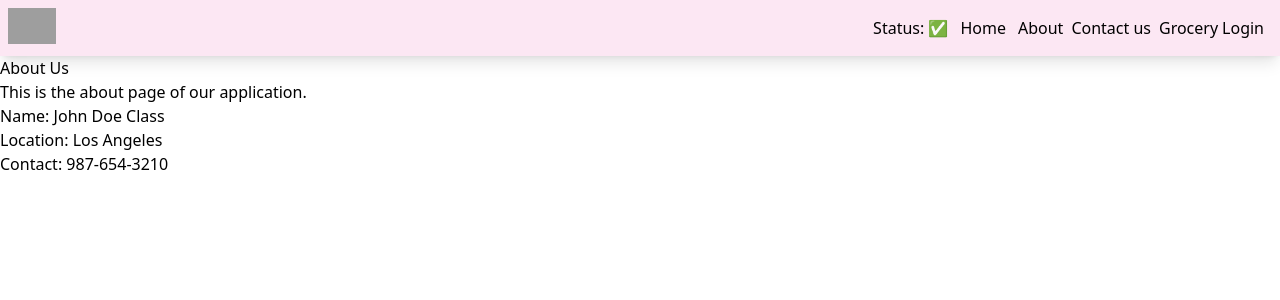
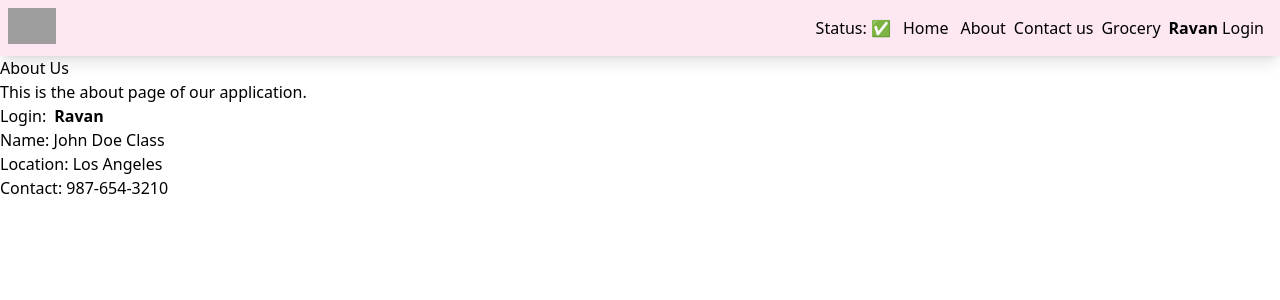
Before and after one commit to 143ravan/lets-react, a React (Vite) app: page /about in a window 1280 px wide. Shown: the top 300 px of the page. Built offline with nearby package versions, Linux system fonts and the light colour scheme; grey boxes are pictures that could not be loaded.

Commit message:
createContext + useContext + context.Provider + provide.Consumer + level of context

```diff
--- a/src/App.js
+++ b/src/App.js
@@ -1,4 +1,4 @@
-import { lazy, Suspense } from 'react'
+import { lazy, Suspense, useEffect, useState } from 'react'
 import ReactDOM from 'react-dom/client'
 import { createBrowserRouter, RouterProvider, Outlet } from 'react-router-dom'
 
@@ -9,6 +9,7 @@ import Contact from './components/Contact'
 import Error from './components/Error'
 import RestaurantMenu from './components/RestaurantMenu'
 
+import UserContext from './utils/UserContext'
 // chunking
 // code splitting
 // dynamic bundling
@@ -16,13 +17,23 @@ import RestaurantMenu from './components/RestaurantMenu'
 // on demand loading
 const Grocery = lazy(() => import('./components/Grocery'))
 
-const AppLayout = () => (
-  <div id="app" className="app">
-    <Header />
-    <Outlet />
-  </div>
-)
+const AppLayout = () => {
+  const [userName, setUserName] = useState()
+  useEffect(() => {
+    setUserName('Ravan')
+  }, [])
+  return (
+    <UserContext.Provider value={{ loggedInUser: userName, setUserName }}>
+      <div id="app" className="app">
+        {/* <UserContext.Provider value={{ loggedInUser: 'TESTING' }}> */}
+        <Header />
+        {/* </UserContext.Provider> */}
 
+        <Outlet />
+      </div>
+    </UserContext.Provider>
+  )
+}
 const appRouter = createBrowserRouter([
   {
     path: '/',
--- a/src/components/Body.js
+++ b/src/components/Body.js
@@ -1,8 +1,9 @@
-import { useEffect, useState } from 'react'
+import { useContext, useEffect, useState } from 'react'
 import { Link } from 'react-router-dom'
 import RestaurantCard, { withPromotedLabel } from './RestaurantCard'
 import Shimmer from './Shimmer'
 import useOnlineStatus from '../utils/useOnlineStatus'
+import UserContext from '../utils/UserContext'
 
 const Body = () => {
   const [restaurantList, setRestaurantList] = useState([])
@@ -10,6 +11,7 @@ const Body = () => {
   const [searchText, setSearchText] = useState('')
 
   const PromotedRestaurantCard = withPromotedLabel(RestaurantCard)
+  const { loggedInUser, setUserName } = useContext(UserContext)
 
   useEffect(() => {
     fetchData()
@@ -71,6 +73,17 @@ const Body = () => {
             Top rated restaurants{' '}
           </button>
         </div>
+        <div className="p-4 flex gap-2">
+          <label className="p-2">User Name</label>
+          <input
+            id="userName"
+            type="text"
+            placeholder=" update user name"
+            className="border-solid border-black border-1 rounded-sm"
+            value={loggedInUser}
+            onChange={(e) => setUserName(e.target.value)}
+          />
+        </div>
       </div>
       <div className="flex flex-wrap">
         {filteredRestaurantList.map((restaurant) => (
--- a/src/components/Header.js
+++ b/src/components/Header.js
@@ -1,12 +1,16 @@
-import { useState } from 'react'
+import { useContext, useState } from 'react'
 import { Link } from 'react-router-dom'
+
 import useOnlineStatus from '../utils/useOnlineStatus'
 import constants from '../utils/constants'
+import UserContext from '../utils/UserContext'
 const { LOGO_URL } = constants
 
 export const Header = () => {
   const [btnName, setBtnName] = useState('Login')
   const onlineStatus = useOnlineStatus()
+  const { loggedInUser } = useContext(UserContext)
+
   return (
     <div className="flex justify-between bg-pink-100 shadow-lg">
       <div className="w-16 p-2">
@@ -27,6 +31,7 @@ export const Header = () => {
           <li className="px-1">
             <Link to="/grocery">Grocery</Link>
           </li>
+          <li className="px-1 font-bold">{loggedInUser}</li>
           <button
             className="login-button"
             onClick={() => {
--- a/src/components/UserClass.js
+++ b/src/components/UserClass.js
@@ -1,4 +1,5 @@
 import React from 'react'
+import UserContext from '../utils/UserContext'
 
 class UserClass extends React.Component {
   constructor(props) {
@@ -9,6 +10,14 @@ class UserClass extends React.Component {
     const { name, location, contact } = this.props
     return (
       <div className="user-card">
+        <h2 className="flex gap-2">
+          Login:
+          <UserContext.Consumer>
+            {({ loggedInUser }) => (
+              <div className="font-bold">{loggedInUser}</div>
+            )}
+          </UserContext.Consumer>
+        </h2>
         <h2>Name: {name}</h2>
         <h3>Location: {location}</h3>
         <h4>Contact: {contact}</h4>
--- /dev/null
+++ b/src/utils/UserContext.js
@@ -0,0 +1,7 @@
+import { createContext } from 'react'
+
+const userContext = createContext({
+  loggedInUser: 'Admin',
+})
+
+export default userContext
```
